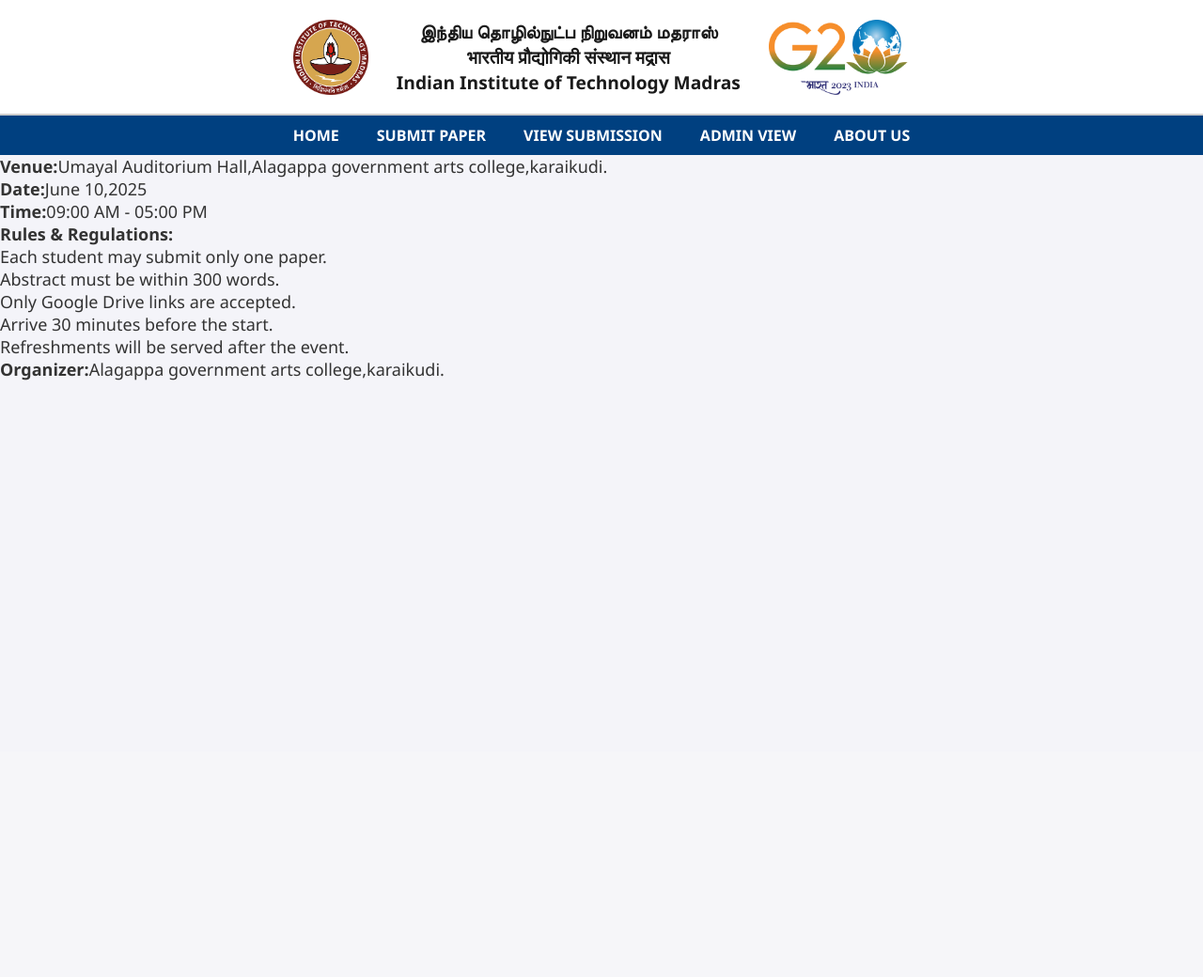
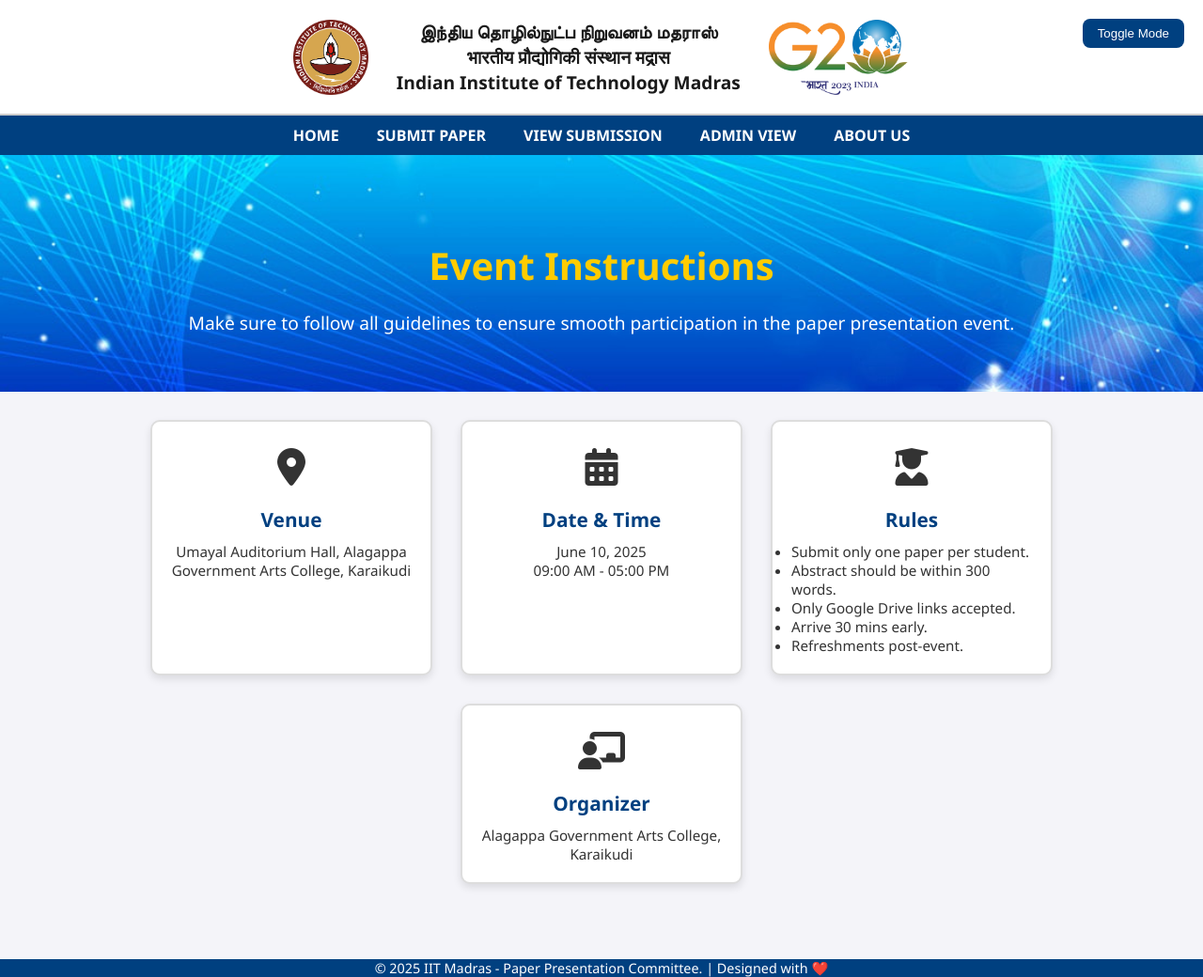
Before and after one commit to Nithiyashree-2005/Paper_presentation_submission_portal, a Flask app: page /instructions in a window 1280 px wide. Shown: the whole page at 94% size. Before the commit the page ends 405 px from the top, so only its background shows below. Run offline with Flask 3, Linux system fonts and the light colour scheme.

Commit message:
Add files via upload

```diff
--- a/NITHIYA/app.py
+++ b/NITHIYA/app.py
@@ -60,17 +60,36 @@ def view_submission():
         submissions = cursor.fetchall()
     return render_template('view_submission.html', submissions=submissions)
 
+import mysql.connector
+from flask import request, session, redirect, url_for, render_template, flash
+
 @app.route('/admin-login', methods=['GET', 'POST'])
 def admin_login():
     if request.method == 'POST':
         username = request.form['username']
         password = request.form['password']
-        if username == "admin" and password == "admin2005":
+
+        # Connect to MySQL database
+        conn = mysql.connector.connect(
+            host='localhost',
+            user='root',
+            password='Digidara1000',
+            database='paperdb'
+        )
+        cursor = conn.cursor()
+        query = "SELECT * FROM admins WHERE username = %s AND password = %s"
+        cursor.execute(query, (username, password))
+        admin = cursor.fetchone()
+        conn.close()
+
+        if admin:
             session['admin'] = True
             return redirect(url_for('admin_view'))
         else:
             flash("Invalid login", "danger")
+
     return render_template('admin.html')
+
 
 @app.route('/admin-view')
 def admin_view():
--- a/NITHIYA/nithiya_database.sql
+++ b/NITHIYA/nithiya_database.sql
@@ -15,3 +15,9 @@ CREATE TABLE submission (
     status VARCHAR(50)
 );
 select * from submission;
+CREATE TABLE admins (
+    id INT AUTO_INCREMENT PRIMARY KEY,
+    username VARCHAR(100) NOT NULL UNIQUE,
+    password VARCHAR(255) NOT NULL
+);
+INSERT INTO admins (username, password) VALUES ('admin', 'admin2005');
--- a/NITHIYA/static/style1.css
+++ b/NITHIYA/static/style1.css
@@ -236,3 +236,25 @@ footer a {
     box-shadow: 0 4px 15px rgba(0, 0, 0, 0.1);
 }
 }
+.about-section {
+    background: #ffffff;
+    padding: 40px;
+    margin: 30px auto;
+    max-width: 900px;
+    border-radius: 10px;
+    box-shadow: 0 4px 15px rgba(0, 0, 0, 0.1);
+    line-height: 1.8;
+    color: #333;
+    font-size: 1.1em;
+}
+
+.about-section h2 {
+    font-size: 2.2em;
+    margin-bottom: 20px;
+    color: #004080;
+}
+
+.about-section p {
+    margin-bottom: 15px;
+    text-align: justify;
+}
--- a/NITHIYA/templates/admin.html
+++ b/NITHIYA/templates/admin.html
@@ -11,9 +11,9 @@
     <main>
   <div class="login-box">
     <h2>Admin Login</h2>
-        <form method="POST">
-    <input type="text" placeholder="Username">
-    <input type="password" placeholder="Password">
+        <form  method="post">
+    <input type="text" name="username" placeholder="Username">
+    <input type="password" name="password" placeholder="Password">
     <button>LOGIN</button>
     <label><input type="checkbox"> Remember me</label>
     <div class="footer">
--- a/NITHIYA/templates/home_page.html
+++ b/NITHIYA/templates/home_page.html
@@ -5,6 +5,7 @@
     <meta name="viewport" content="width=device-width, initial-scale=1.0">
     <title>HOME PAGE</title>
     <link rel="stylesheet" href="{{ url_for('static', filename='style1.css') }}">
+    <link rel="stylesheet" href="https://cdnjs.cloudflare.com/ajax/libs/font-awesome/6.5.0/css/all.min.css"/>
 </head>
 <body>
     <header>
@@ -45,7 +46,7 @@
         </main>
     <div class="home">
       <div class="step-card" onclick="window.location.href='/instructions'">
-    <div class="step-icon">💳</div>
+    <div class="step-icon"><i class="fas fa-book-open"></i></div>
     <div class="step-title">INSTRUCTIONS</div>
     <div class="step-desc">
       <strong>Read the rules and regulations</strong>
@@ -53,7 +54,7 @@
     </div>
     </div>
     <div class="step-card" onclick="window.location.href='/view'">
-    <div class="step-icon">📝</div>
+    <div class="step-icon"><i class="fas fa-user-check"></i></div>
     <div class="step-title">PEER REVIEW PROCESS</div>
     <div class="step-desc">
       <strong>Note:</strong> Peer Review of your paper within 2 days.<br>
--- a/NITHIYA/templates/instructions.html
+++ b/NITHIYA/templates/instructions.html
@@ -1,16 +1,64 @@
 <!DOCTYPE html>
 <html lang="en">
 <head>
-    <meta charset="UTF-8">
-    <meta name="viewport" content="width=device-width, initial-scale=1.0">
+  <meta charset="UTF-8" />
+  <meta name="viewport" content="width=device-width, initial-scale=1.0"/>
   <title>Instructions</title>
   <link rel="stylesheet" href="{{ url_for('static', filename='style1.css') }}">
+  <link rel="stylesheet" href="https://cdnjs.cloudflare.com/ajax/libs/font-awesome/6.5.0/css/all.min.css"/>
+  <style>
+    .dark-mode {
+      background-color: #121212;
+      color: #f4f4f4;
+    }
+
+    .dark-mode .step-card {
+      background-color: #1e1e1e;
+      border-color: #444;
+      color: #f4f4f4;
+    }
+
+    .toggle-btn {
+      position: fixed;
+      top: 20px;
+      right: 20px;
+      padding: 8px 16px;
+      background-color: #004080;
+      color: white;
+      border: none;
+      border-radius: 8px;
+      cursor: pointer;
+      z-index: 999;
+    }
+
+    .fade-in {
+      opacity: 0;
+      transform: translateY(20px);
+      transition: all 0.8s ease-out;
+    }
+
+    .fade-in-visible {
+      opacity: 1;
+      transform: translateY(0);
+    }
+  </style>
 </head>
 <body>
-      <header> <div class="logo">
-  <img src="/static/image/logo.png"><strong>இந்திய தொழில்நுட்ப நிறுவனம் மதராஸ் <br>भारतीय प्रौद्योगिकी संस्थान मद्रास<br>Indian Institute of Technology Madras <br>
-</strong><img src="/static/image/left_logo.png">
-</div></header>
+
+  <button class="toggle-btn" onclick="toggleMode()">Toggle Mode</button>
+
+  <header>
+    <div class="logo">
+      <img src="/static/image/logo.png" alt="IITM Logo">
+      <strong>
+        இந்திய தொழில்நுட்ப நிறுவனம் மதராஸ் <br>
+        भारतीय प्रौद्योगिकी संस्थान मद्रास<br>
+        Indian Institute of Technology Madras
+      </strong>
+      <img src="/static/image/left_logo.png" alt="Left Logo">
+    </div>
+  </header>
+
   <div class="navbar">
     <nav>
       <ul>
@@ -22,22 +70,68 @@
       </ul>
     </nav>
   </div>
-     <main style="font-size: large;">
 
-        <section>
-            <p><strong>Venue:</strong>Umayal Auditorium Hall,Alagappa government arts college,karaikudi.</p>
-            <p><strong>Date:</strong>June 10,2025</p>
-            <p><strong>Time:</strong>09:00 AM - 05:00 PM</p>
-            <p><strong>Rules & Regulations:</strong></p>
-            <ul>
-                <li>Each student may submit only one paper.</li>
-                <li>Abstract must be within 300 words.</li>
-                <li>Only Google Drive links are accepted.</li>
-                <li>Arrive 30 minutes before the start.</li>
-                <li>Refreshments will be served after the event.</li>
+  <section style="background: url('/static/image/event-bg.jpg') center/cover no-repeat; padding: 60px 20px; text-align: center; color: white;">
+    <h2 style="font-size: 2.5em; margin-bottom: 20px;">Event Instructions</h2>
+    <p style="font-size: 1.2em;">Make sure to follow all guidelines to ensure smooth participation in the paper presentation event.</p>
+  </section>
+
+  <main class="home">
+    <div class="step-card fade-in">
+      <div class="step-icon"><i class="fas fa-map-marker-alt"></i></div>
+      <div class="step-title">Venue</div>
+      <div class="step-desc">Umayal Auditorium Hall, Alagappa Government Arts College, Karaikudi</div>
+    </div>
+
+    <div class="step-card fade-in">
+      <div class="step-icon"><i class="fas fa-calendar-alt"></i></div>
+      <div class="step-title">Date & Time</div>
+      <div class="step-desc">June 10, 2025<br>09:00 AM - 05:00 PM</div>
+    </div>
+
+    <div class="step-card fade-in">
+      <div class="step-icon"><i class="fas fa-user-graduate"></i></div>
+      <div class="step-title">Rules</div>
+      <div class="step-desc">
+        <ul style="text-align: left;">
+          <li>Submit only one paper per student.</li>
+          <li>Abstract should be within 300 words.</li>
+          <li>Only Google Drive links accepted.</li>
+          <li>Arrive 30 mins early.</li>
+          <li>Refreshments post-event.</li>
         </ul>
-            <p><strong>Organizer:</strong>Alagappa government arts college,karaikudi.</p>
-        </section>
+      </div>
+    </div>
+
+    <div class="step-card fade-in">
+      <div class="step-icon"><i class="fas fa-chalkboard-teacher"></i></div>
+      <div class="step-title">Organizer</div>
+      <div class="step-desc">Alagappa Government Arts College, Karaikudi</div>
+    </div>
   </main>
+
+  <footer>
+    <p>&copy; 2025 IIT Madras - Paper Presentation Committee. | Designed with ❤️</p>
+  </footer>
+
+  <script>
+    function toggleMode() {
+      document.body.classList.toggle("dark-mode");
+    }
+
+    const observer = new IntersectionObserver((entries) => {
+      entries.forEach((entry) => {
+        if (entry.isIntersecting) {
+          entry.target.classList.add("fade-in-visible");
+          observer.unobserve(entry.target);
+        }
+      });
+    });
+
+    document.querySelectorAll(".fade-in").forEach((el) => {
+      observer.observe(el);
+    });
+  </script>
+
 </body>
 </html>
```
Also changed, not shown: NITHIYA/templates/about_us.html (+17 -18 lines), NITHIYA/static/image/event-bg.jpg (added). Lines whose indentation alone changed are shown as unchanged.
